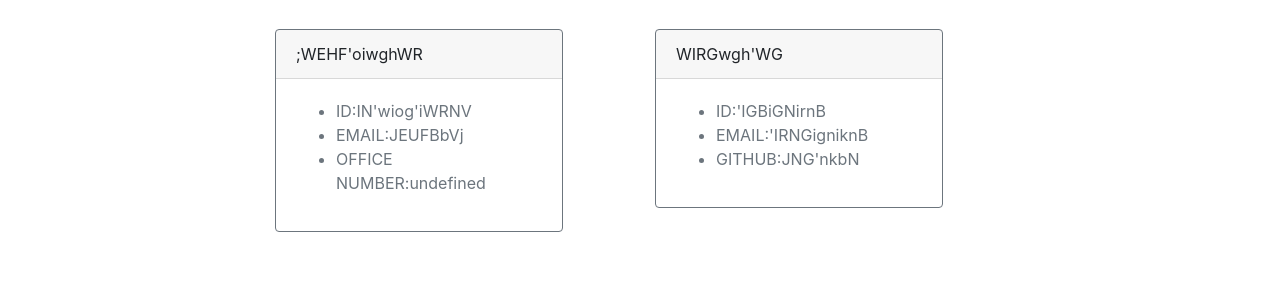
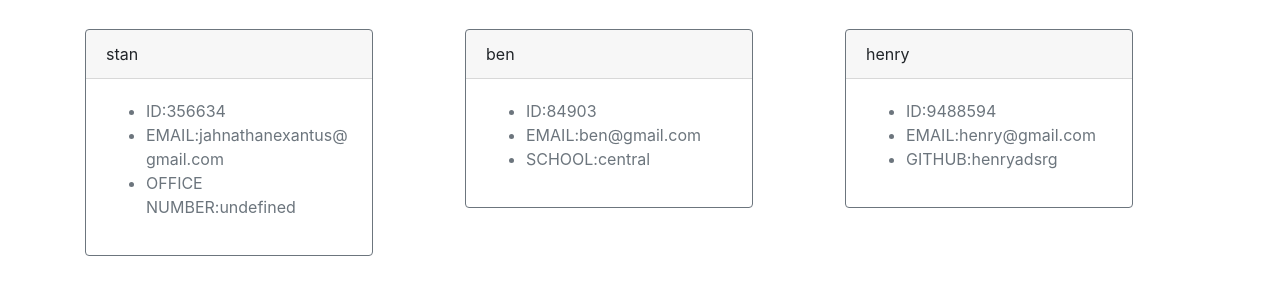
Before and after one commit to jahnathanexantus/Team-generator, a website: page dist/team.html in a window 1280 px wide. Shown: the part 51-346 px from the top of the page. Drawn offline with nearby package versions, Linux system fonts and the light colour scheme.

```diff
--- a/dist/generateHTML.js
+++ b/dist/generateHTML.js
@@ -115,6 +115,6 @@
     </body>
 
     </html>
-  `;
+`;
 };
 module.exports = generateHTML;
--- a/dist/team.html
+++ b/dist/team.html
@@ -25,12 +25,12 @@
                     <!--Team Cards-->
                     <div class="col-4 mt-4">
     <div class="card border-secondary mb-3" style="max-width: 18rem">
-        <div class="card-header">;WEHF'oiwghWR</div>
+        <div class="card-header">stan</div>
 
         <div class="card-body text-secondary">
             <ul>
-                <li>ID:IN'wiog'iWRNV</li>
-                <li>EMAIL:JEUFBbVj</li>
+                <li>ID:356634</li>
+                <li>EMAIL:jahnathanexantus@gmail.com</li>
                 <li>OFFICE NUMBER:undefined</li>
             </ul>
         </div>
@@ -38,13 +38,26 @@
 </div>
 <div class="col-4 mt-4">
     <div class="card border-secondary mb-3" style="max-width: 18rem">
-        <div class="card-header">WIRGwgh'WG</div>
+        <div class="card-header">ben</div>
 
         <div class="card-body text-secondary">
             <ul>
-                <li>ID:'IGBiGNirnB</li>
-                <li>EMAIL:'IRNGigniknB</li>
-                <li>GITHUB:JNG'nkbN </li>
+                <li>ID:84903</li>
+                <li>EMAIL:ben@gmail.com</li>
+                    <li>SCHOOL:central </li>
+            </ul>
+        </div>
+    </div>
+</div>
+<div class="col-4 mt-4">
+    <div class="card border-secondary mb-3" style="max-width: 18rem">
+        <div class="card-header">henry</div>
+
+        <div class="card-body text-secondary">
+            <ul>
+                <li>ID:9488594</li>
+                <li>EMAIL:henry@gmail.com</li>
+                <li>GITHUB:henryadsrg</li>
             </ul>
         </div>
     </div>
--- a/package.json
+++ b/package.json
@@ -195,6 +195,7 @@
     "source-map-support": "^0.5.13",
     "sprintf-js": "^1.0.3",
     "stack-utils": "^2.0.5",
+    "start": "^5.1.0",
     "string_decoder": "^1.3.0",
     "string-length": "^4.0.2",
     "string-width": "^4.2.3",
@@ -242,6 +243,5 @@
   "bugs": {
     "url": "https://github.com/jahnathanexantus/Team-generator/issues"
   },
-  "homepage": "https://github.com/jahnathanexantus/Team-generator#readme",
-  "devDependencies": {}
+  "homepage": "https://github.com/jahnathanexantus/Team-generator#readme"
 }
```
Also changed, not shown: README.md, 1 other file.
